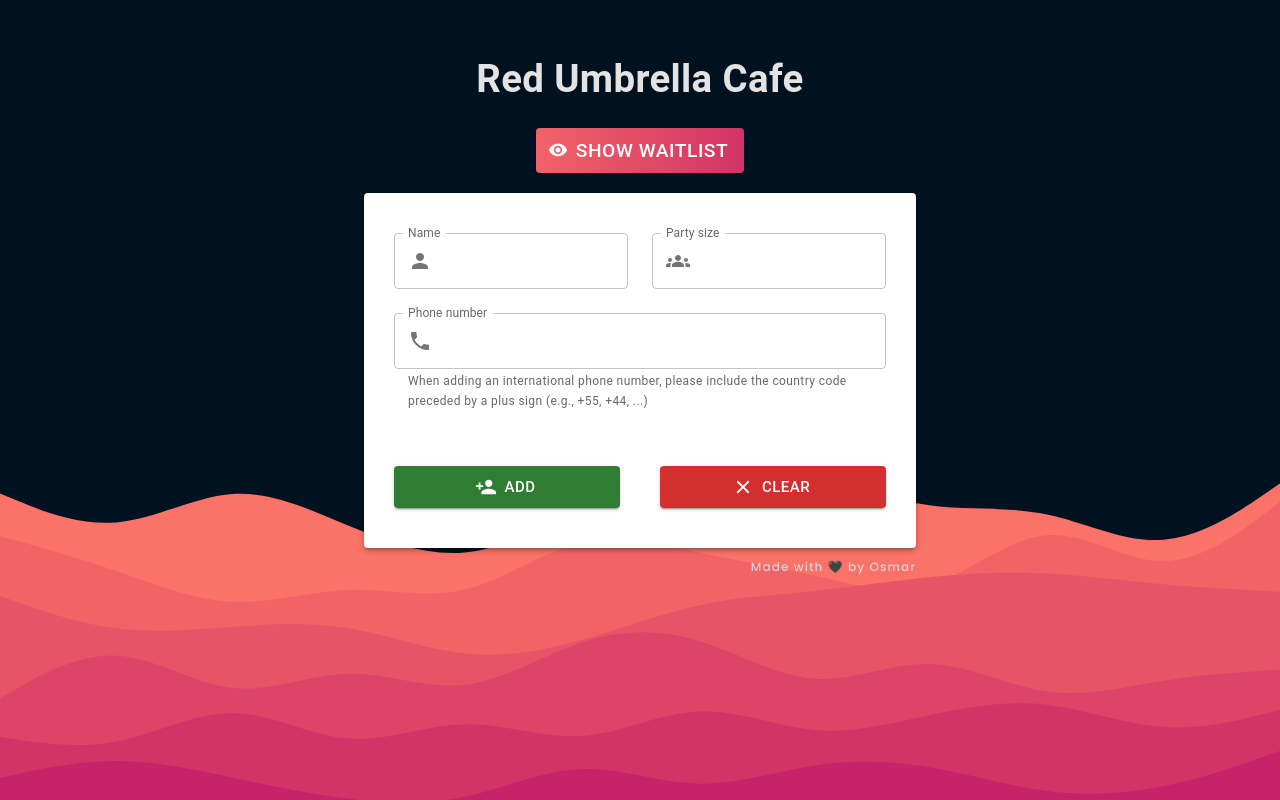
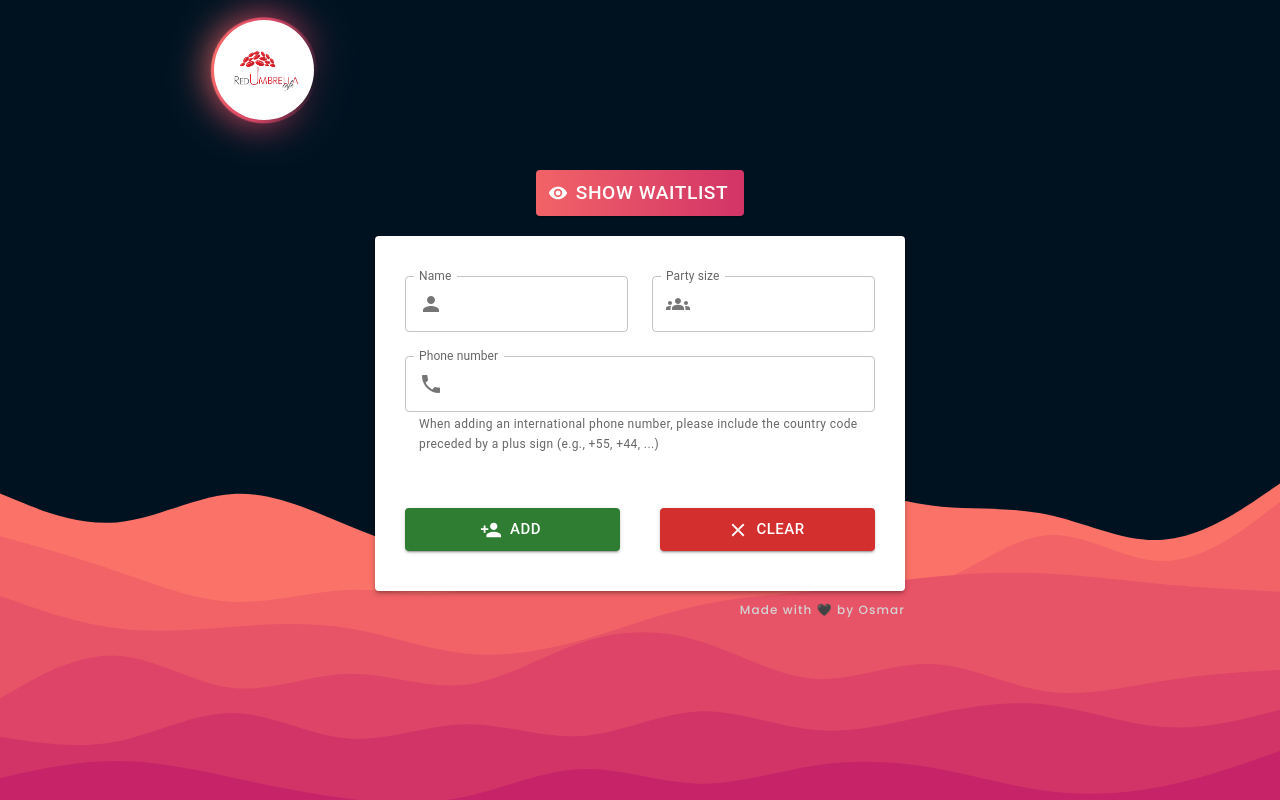
Before and after one commit to osmfaria/waitlist, a Next.js app: page /join in a window 1280 px wide. Built offline with nearby package versions, Linux system fonts and the light colour scheme.

Commit message:
feat: add logo

```diff
--- /dev/null
+++ b/components/Header.jsx
@@ -0,0 +1,60 @@
+import { keyframes } from '@emotion/react'
+import { Box } from '@mui/material'
+import Image from 'next/image'
+
+function Header() {
+  const gradientAnimation = keyframes`
+    0% {
+      transform: rotate(0deg);
+    }
+    100% {
+      transform: rotate(360deg);
+    }
+  `
+  return (
+    <Box
+      component='div'
+      sx={{
+        borderRadius: '50%',
+        height: '100px',
+        width: '100px',
+        display: 'grid',
+        mt: '20px',
+        placeContent: 'center',
+        position: 'relative',
+        '&::before, &::after': {
+          content: '""',
+          position: 'absolute',
+          inset: '-0.2rem',
+          background: `conic-gradient(
+              from var(--gradient-angle, 0deg),
+              #FA7268,
+              #DE4467,
+              #001220,
+              #DE4467,
+              #FA7268
+            )`,
+          borderRadius: 'inherit',
+          animation: `${gradientAnimation} 7s linear infinite`,
+        },
+        '&::after': {
+          filter: 'blur(1.2rem)',
+        },
+      }}
+    >
+      <Box
+        sx={{
+          height: '100px',
+          width: '100px',
+          background: '#fff',
+          borderRadius: '50%',
+          zIndex: 1,
+        }}
+      >
+        <Image src={'/logo.png'} height={100} width={100} alt='logo' />
+      </Box>
+    </Box>
+  )
+}
+
+export default Header
--- a/components/layout.jsx
+++ b/components/layout.jsx
@@ -1,4 +1,5 @@
-import { Box } from '@mui/material'
+import { Box, Container } from '@mui/material'
+import Header from './Header'
 
 const Layout = ({ children }) => {
   return (
@@ -9,9 +10,13 @@ const Layout = ({ children }) => {
         backgroundImage: 'url(/waves.svg)',
         backgroundSize: 'cover',
         minHeight: '100vh',
+        boxSizing: 'border-box',
       }}
     >
-      {children}
+      <Container maxWidth='md'>
+        <Header />
+        {children}
+      </Container>
     </Box>
   )
 }
--- a/pages/join.js
+++ b/pages/join.js
@@ -1,7 +1,6 @@
 import {
   Button,
   Card,
-  Container,
   FormControl,
   FormHelperText,
   InputAdornment,
@@ -20,6 +19,7 @@ import {
   RadioGroup,
   Radio,
   Divider,
+  Box,
 } from '@mui/material'
 import {
   Person,
@@ -202,24 +202,16 @@ export default function Home() {
         handleBackdrop={handleBackdrop}
       />
 
-      <Container
+      <Box
         sx={{
           display: 'flex',
           alignItems: 'center',
           flexDirection: 'column',
           padding: '50px 10px 0px',
         }}
-        maxWidth='sm'
+        maxWidth='550px'
+        m='auto'
       >
-        <Typography
-          fontSize='2.4rem'
-          fontWeight='600'
-          m='0 0 20px'
-          color={'#e3e3e3'}
-        >
-          Red Umbrella Cafe
-        </Typography>
-
         <Button
           variant='contained'
           startIcon={<Visibility />}
@@ -457,7 +449,7 @@ export default function Home() {
         >
           Made with 🖤 by Osmar
         </Typography>
-      </Container>
+      </Box>
     </>
   )
 }
```
Also changed, not shown: pages/confirmation.js (+2 -13 lines), pages/index.js (+11 -7 lines), pages/waitlist.js (+4 -13 lines), public/logo.png (added).
